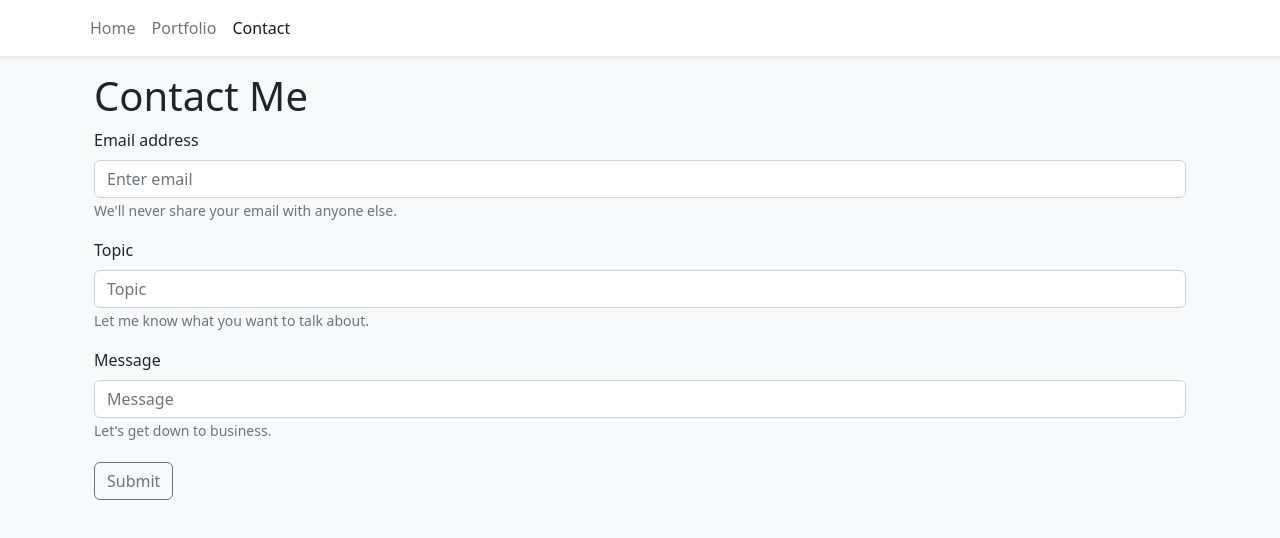
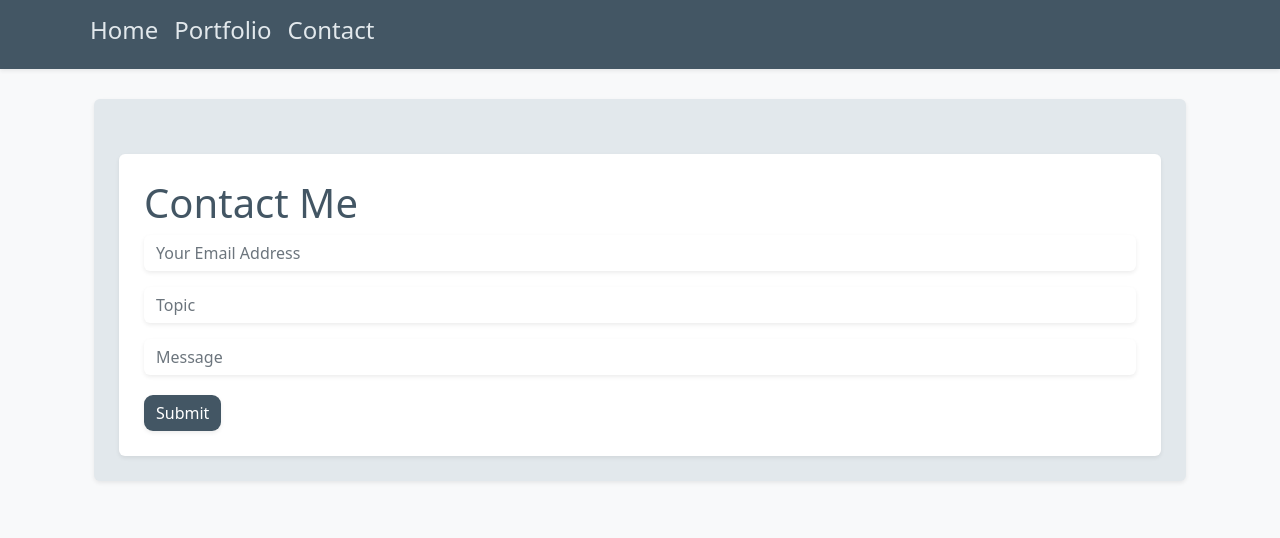
Before and after one commit to kmitch92/portfolio-website, a React (Create React App) app in the folder my-app/: page /contact in a window 1280 px wide. Shown: the top 538 px of the page. Built offline with nearby package versions, Linux system fonts and the light colour scheme.

Commit message:
adds styling changes, adds custom scss styles

```diff
--- a/my-app/package.json
+++ b/my-app/package.json
@@ -11,11 +11,13 @@
     "@types/react": "^18.0.21",
     "@types/react-dom": "^18.0.6",
     "bootstrap": "^5.2.1",
+    "dart-sass": "^1.25.0",
     "react": "^18.2.0",
     "react-bootstrap": "^2.5.0",
     "react-dom": "^18.2.0",
     "react-router-dom": "^6.4.1",
     "react-scripts": "5.0.1",
+    "sass": "^1.55.0",
     "typescript": "^4.8.4",
     "web-vitals": "^2.1.4"
   },
--- /dev/null
+++ b/my-app/src/App.scss
@@ -0,0 +1,3 @@
+@import 'custom';
+
+@import '~bootstrap/scss/bootstrap';
--- a/my-app/src/App.tsx
+++ b/my-app/src/App.tsx
@@ -1,4 +1,3 @@
-import React from 'react';
 import { Routes, Route } from 'react-router-dom';
 import { Container } from 'react-bootstrap';
 import { Home } from './Pages/Home';
--- a/my-app/src/Assets/projects.json
+++ b/my-app/src/Assets/projects.json
@@ -41,7 +41,7 @@
     {
       "Title": "Portfolio Site - The Site You Are Currently Using!",
       "Description": "Lorem ipsum dolor sit amet, consectetur adipiscing elit, sed do eiusmod tempor incididunt ut labore et dolore magna aliqua. Ut enim ad minim veniam, quis nostrud exercitation ullamco laboris nisi ut aliquip ex ea commodo consequat. Duis aute irure dolor in reprehenderit in voluptate velit esse cillum dolore eu fugiat nulla pariatur.",
-      "Tags": "TypeScript Bootstrap",
+      "Tags": "TypeScript Bootstrap SASS",
       "Images": [
         "http://d13dvnaesjm4lk.cloudfront.net/blog/1633286543_728d6dcf9e9a0cd4ab5f9f1c489b2a23.jpg"
       ],
--- a/my-app/src/Components/Navbar.tsx
+++ b/my-app/src/Components/Navbar.tsx
@@ -1,19 +1,19 @@
-import { Button, Container, Nav, Navbar as NavBS } from 'react-bootstrap';
+import { Container, Nav, Navbar as NavBS } from 'react-bootstrap';
 import { NavLink } from 'react-router-dom';
 
 export const Navbar = () => {
   return (
-    <NavBS sticky="top" className="bg-white shadow-sm mb-3">
-      <Container>
+    <NavBS sticky="top" className="bg-darker-tg shadow-sm mb-3">
+      <Container className="text-white">
         <Nav className="me-auto">
           <Nav.Link to="/" as={NavLink}>
-            Home
+            <h4 className="text-lighter-tg">Home</h4>
           </Nav.Link>
           <Nav.Link to="/portfolio" as={NavLink}>
-            Portfolio
+            <h4 className="text-lighter-tg">Portfolio</h4>
           </Nav.Link>
           <Nav.Link to="/contact" as={NavLink}>
-            Contact
+            <h4 className="text-lighter-tg">Contact</h4>
           </Nav.Link>
         </Nav>
       </Container>
--- a/my-app/src/Pages/Contact.tsx
+++ b/my-app/src/Pages/Contact.tsx
@@ -1,41 +1,63 @@
-import { Container, Form, Button } from 'react-bootstrap';
+import { Card, Container, Form, Button } from 'react-bootstrap';
 
 export const Contact = () => {
   return (
     <Container>
-      <h1>Contact Me</h1>
+      <Card
+        style={{ padding: '25px', border: 'none', marginTop: '30px' }}
+        className="shadow-sm bg-lighter-tg"
+      >
+        <Card
+          style={{ padding: '25px', border: 'none', marginTop: '30px' }}
+          className="shadow-sm"
+        >
+          <h1 className="text-darker-tg">Contact Me</h1>
           <Form>
             <Form.Group className="mb-3" controlId="formBasicEmail">
-          <Form.Label>Email address</Form.Label>
-          <Form.Control type="email" placeholder="Enter email" />
-          <Form.Text className="text-muted">
-            We'll never share your email with anyone else.
-          </Form.Text>
+              <Form.Control
+                type="email"
+                className="shadow-sm"
+                style={{ border: 'none' }}
+                placeholder="Your Email Address"
+              />
+              {/* <Form.Text className="text-muted ">
+                This remains between you and me.
+              </Form.Text> */}
             </Form.Group>
 
             <Form.Group className="mb-3" controlId="formBasicTopic">
-          <Form.Label>Topic</Form.Label>
-          <Form.Control type="text" placeholder="Topic" />
-          <Form.Text className="text-muted">
+              <Form.Control
+                type="text"
+                className="shadow-sm"
+                style={{ border: 'none' }}
+                placeholder="Topic"
+              />
+              {/* <Form.Text className="text-muted">
                 Let me know what you want to talk about.
-          </Form.Text>
+              </Form.Text> */}
             </Form.Group>
             <Form.Group>
-          <Form.Label>Message</Form.Label>
-
-          <Form.Control type="text" placeholder="Message" />
-          <Form.Text className="text-muted">
+              <Form.Control
+                type="text"
+                className="shadow-sm"
+                style={{ border: 'none' }}
+                placeholder="Message"
+              />
+              {/* <Form.Text className="text-muted">
                 Let's get down to business.
-          </Form.Text>
+              </Form.Text> */}
             </Form.Group>
             <Button
-          variant="outline-secondary"
-          style={{ marginTop: '20px' }}
+              variant="darker-tg"
+              style={{ marginTop: '20px', border: 'none', borderRadius: '9px' }}
+              className="shadow-sm"
               type="submit"
             >
               Submit
             </Button>
           </Form>
+        </Card>
+      </Card>
     </Container>
   );
 };
--- a/my-app/src/Pages/Home.tsx
+++ b/my-app/src/Pages/Home.tsx
@@ -10,38 +10,56 @@ export const Home = () => {
         marginTop: '40px',
       }}
     >
-      <Card style={{ width: '35vw' }} className="shadow">
-        <Card.Header className="bg-secondary text-white" as="h1">
+      <Card
+        style={{ width: '45vw', padding: '20px', border: 'none' }}
+        className="shadow-sm bg-lighter-tg"
+      >
+        <Card
+          style={{ width: '25vw', alignSelf: 'center', border: 'none' }}
+          className="shadow"
+        >
+          <Card.Header
+            className="bg-white text-darker-tg"
+            style={{ textAlign: 'center' }}
+            as="h1"
+          >
             Kiel Mitchell
           </Card.Header>
           <Card.Img
             variant="middle"
             src="https://images-cdn.9gag.com/photo/aN1zy3w_700b.jpg"
           />
-        <Card.Body>
+          <Card.Body className="bg-white text-darker-tg">
             <Card.Title>Full-Stack Junior Developer</Card.Title>
             <Card.Text>
               Some quick example text to build on the card title and make up the
               bulk of the card's content.
             </Card.Text>
-          <Button variant="outline-secondary">Curriculum Vitae</Button>
+            <Button
+              variant="darker-tg"
+              className="shadow-sm text-white"
+              style={{ borderRadius: '9px' }}
+            >
+              Curriculum Vitae
+            </Button>
           </Card.Body>
         </Card>
-      <Container
-        className="bg-secondary shadow"
-        style={{
-          marginTop: '30px',
-          borderRadius: '9px',
-          width: '70vw',
-          height: '40vh',
-        }}
-      >
-        <h1 className="text-white">Technologies</h1>
+
         <Accordion
           defaultActiveKey={['0']}
           alwaysOpen
           className="accordion-active"
         >
+          <Container
+            className="bg-white shadow"
+            style={{
+              marginTop: '20px',
+              borderRadius: '9px',
+              padding: '10px',
+              width: '40vw',
+            }}
+          >
+            <h1 className="text-darker-tg">Technologies</h1>
             <Accordion.Item eventKey="0">
               <Accordion.Header>Languages</Accordion.Header>
               <Accordion.Body>
@@ -49,7 +67,7 @@ export const Home = () => {
                   JavaScript
                 </Badge>
                 {'  '}
-              <Badge pill bg="secondary">
+                <Badge pill bg="teal-grey">
                   Java
                 </Badge>
                 {'  '}
@@ -83,8 +101,9 @@ export const Home = () => {
                 eiusmod tempor incididunt ut labore et dolore magna aliqua.
               </Accordion.Body>
             </Accordion.Item>
+          </Container>
         </Accordion>
-      </Container>
+      </Card>
     </Container>
   );
 };
--- a/my-app/src/Pages/Portfolio.tsx
+++ b/my-app/src/Pages/Portfolio.tsx
@@ -11,11 +11,21 @@ export const Portfolio = () => {
         marginTop: '40px',
       }}
     >
+      <Card
+        style={{ width: '55rem', padding: '20px', border: 'none' }}
+        className="shadow-sm bg-lighter-tg"
+      >
         {Projects &&
           Projects.Projects.map((project) => {
             return (
-            <Card style={{ width: '50rem', marginBottom: '50px' }}>
-              <Card.Header className="bg-secondary text-white">
+              <Card
+                style={{ width: '50rem', marginBottom: '50px', border: 'none' }}
+                className="shadow-sm"
+              >
+                <Card.Header
+                  className="bg-white text-darker-tg"
+                  style={{ border: 'none' }}
+                >
                   <h3>{project.Title}</h3>
                 </Card.Header>
                 <Card.Img variant="middle" src={project.Images[0]} />
@@ -29,19 +39,24 @@ export const Portfolio = () => {
                 </ListGroup>
                 <Card.Body>
                   <Button
-                  variant="outline-secondary"
-                  style={{ marginRight: '40px' }}
+                    variant="darker-tg"
+                    style={{ marginRight: '40px', borderRadius: '9px' }}
                     href={project.Link}
                   >
                     Hosted Link
                   </Button>
-                <Button variant="outline-secondary" href={project.GitHub}>
+                  <Button
+                    variant="darker-tg"
+                    href={project.GitHub}
+                    style={{ borderRadius: '9px' }}
+                  >
                     Repository
                   </Button>
                 </Card.Body>
               </Card>
             );
           })}
+      </Card>
     </Container>
   );
 };
--- /dev/null
+++ b/my-app/src/custom.scss
@@ -0,0 +1,7 @@
+$theme-colors: (
+  'teal-grey': #7b92a2,
+  'lighter-tg': #e2e8ec,
+  'darker-tg': #435664,
+);
+
+@import '~bootstrap/scss/bootstrap.scss';
--- a/my-app/src/index.tsx
+++ b/my-app/src/index.tsx
@@ -3,6 +3,7 @@ import ReactDOM from 'react-dom/client';
 import App from './App';
 import reportWebVitals from './reportWebVitals';
 import 'bootstrap/dist/css/bootstrap.min.css';
+import './App.scss';
 import { BrowserRouter } from 'react-router-dom';
 
 const root = ReactDOM.createRoot(
```
Also changed, not shown: 1 other file (tests, documents, lock files or other folders). Lines whose indentation alone changed are shown as unchanged.
